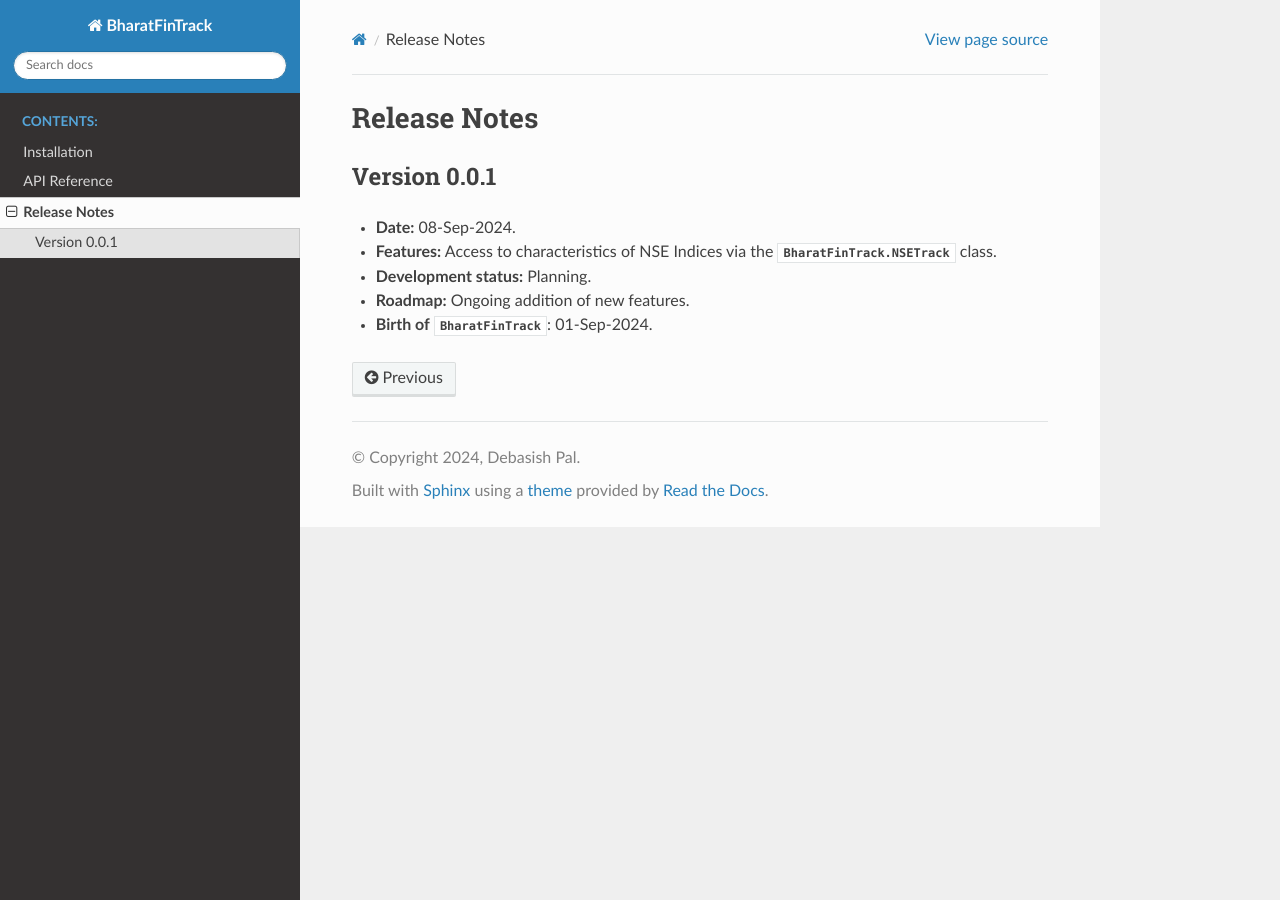
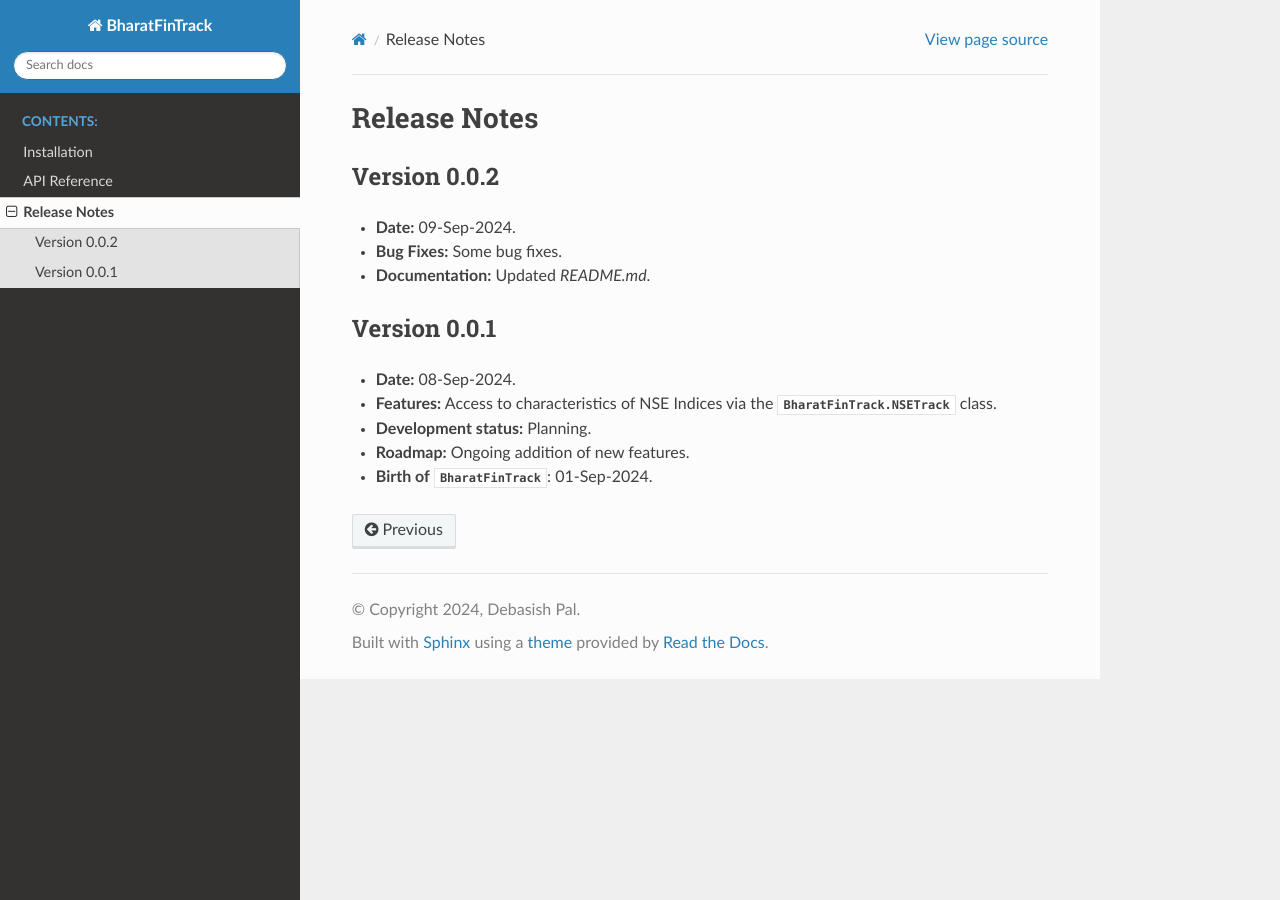
Before and after one commit to debpal/BharatFinTrack, a Sphinx documentation site: the page built from docs/changelog.rst, in a window 1280 px wide. Built offline with Sphinx 7.4.7 and the Read the Docs theme 2.0.0, drawn with Linux system fonts in a browser that asks for light colours.

Commit message:
release version 0.0.2

```diff
--- a/BharatFinTrack/__init__.py
+++ b/BharatFinTrack/__init__.py
@@ -6,4 +6,4 @@
 ]
 
 
-__version__ = '0.0.1'
+__version__ = '0.0.2'
--- a/docs/changelog.rst
+++ b/docs/changelog.rst
@@ -1,6 +1,15 @@
 =============
 Release Notes
 =============
+
+
+Version 0.0.2
+-------------
+
+* **Date:** 09-Sep-2024.
+* **Bug Fixes:** Some bug fixes.
+* **Documentation:** Updated `README.md`.
+
 
 Version 0.0.1
 -------------
--- a/docs/conf.py
+++ b/docs/conf.py
@@ -23,7 +23,8 @@
 author = 'Debasish Pal'
 
 # The full version, including alpha/beta/rc tags
-release = '0.0.1'
+from BharatFinTrack import __version__
+release = __version__
 
 
 # -- General configuration ---------------------------------------------------
```
